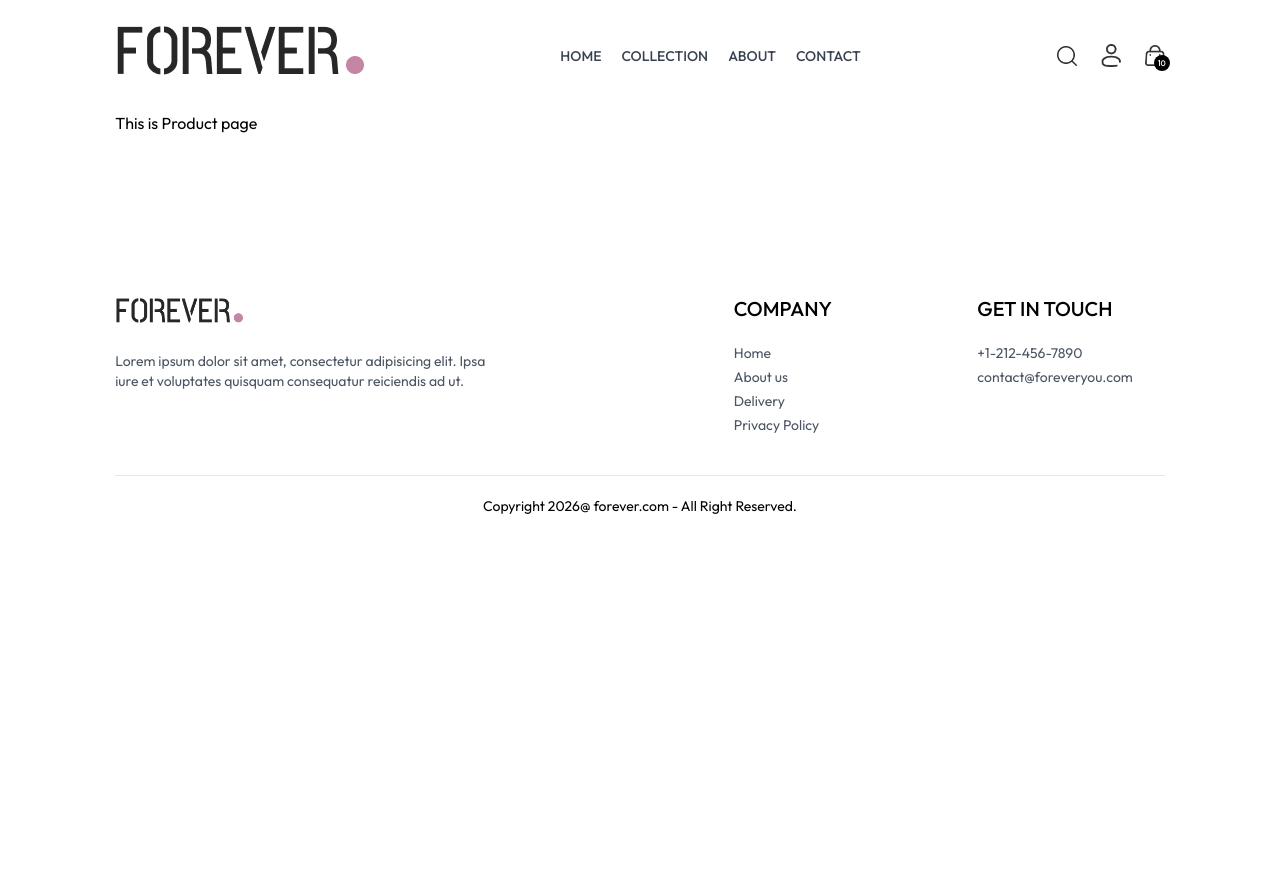
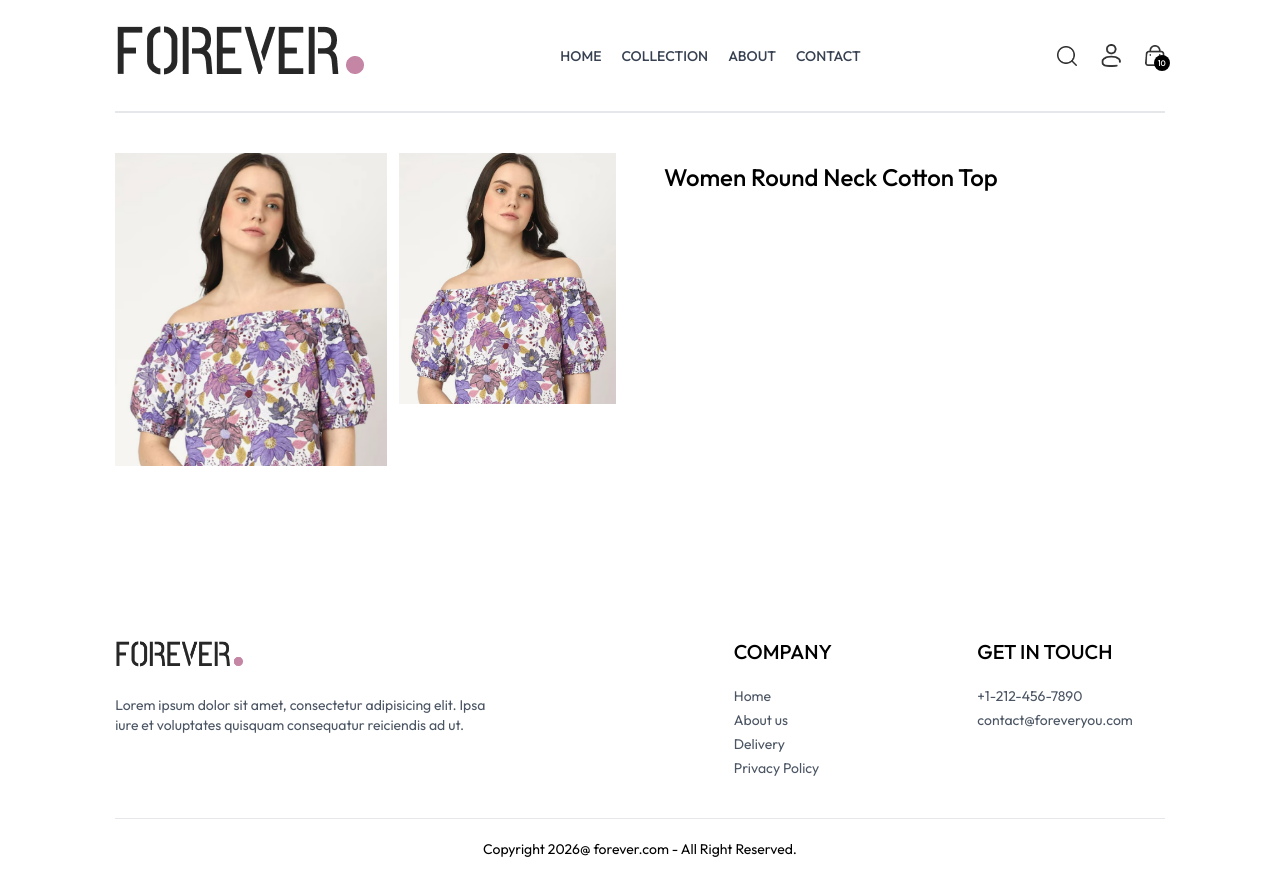
Before and after one commit to SohailBangash007/ecommerce, a React (Vite) app in the folder front-end/: page /product/aaaaa in a window 1280 px wide. Before the commit the page ends 800 px from the top, so only its background shows below. Built offline with nearby package versions, Linux system fonts and the light colour scheme.

Commit message:
update product page

```diff
--- a/front-end/src/components/SearchBar.jsx
+++ b/front-end/src/components/SearchBar.jsx
@@ -9,7 +9,7 @@
   const location = useLocation();
 
   useEffect(() => {
-    if (location.pathname.includes("collection") && showSearch) {
+    if (location.pathname.includes("collection")) {
       setVisible(true);
     }
     else {
--- a/front-end/src/pages/Collection.jsx
+++ b/front-end/src/pages/Collection.jsx
@@ -5,7 +5,7 @@
 import ProductItem from "../components/ProductItem";
 
 const Collection = () => {
-  const { products } = useContext(ShopContext);
+  const { products, search, showSearch } = useContext(ShopContext);
   const [showFilter, setShowFilter] = useState(false);
   const [filterProducts, setFilterProducts] = useState([]);
   const [category, setCategory] = useState([]);
@@ -31,6 +31,12 @@
   const applyFilter = () => {
     let productsCopy = products.slice();
     console.log("filter", productsCopy);
+
+  if(showSearch && search) {
+    productsCopy = productsCopy.filter(item => item.name.toLowerCase().includes(search.toLowerCase()));
+  }
+
+
     if (category.length > 0) {
       productsCopy = productsCopy.filter((item) =>
         category.includes(item.category),
@@ -65,7 +71,7 @@
 
   useEffect(() => {
     applyFilter();
-  }, [category, subCategory]);
+  }, [category, subCategory,search, showSearch]);
 
   useEffect(() => {
     sortProduct();
--- a/front-end/src/pages/Product.jsx
+++ b/front-end/src/pages/Product.jsx
@@ -1,11 +1,58 @@
-import React from 'react'
+import React, { useContext, useEffect, useState } from "react";
+import { useParams } from "react-router-dom";
+import { ShopContext } from "../context/ShopContext";
 
 const Product = () => {
-  return (
-    <div>
-      This is Product page
+  const { productId } = useParams();
+  const { products } = useContext(ShopContext);
+  const [productData, setProductData] = useState(false);
+  const [image, setImage] = useState("");
+
+  const fetchProductData = async () => {
+    products.map((item) => {
+      if (item._id === productId) {
+        setProductData(item);
+        setImage(item.image[0]);
+        return null;
+      }
+    });
+  };
+
+  useEffect(() => {
+    fetchProductData();
+  }, [productId]);
+
+  return productData ? (
+    <div className="border-t-2 pt-10 transition-opacity ease-in duration-500 opacity-100">
+      {/* Product Data */}
+      <div className="flex gap-12 sm:gap-12 flex-col sm:flex-row ">
+        {/* Product image */}
+        <div className="flex flex-1  flex-col-reverse gap-3 sm:flex-row">
+          <div
+            className="flex sm:flex-col overflow-x-auto sm:overflow-y-scroll justify-between sm:justify-normal sm:w[18.7%] w-full
+          "
+          >
+         {
+          productData.image.map((item,index) => (
+           <img onClick={() =>setImage (item)} src={item} key={index} className="w-[24%] sm:w-full sm:mb-3 flex-shrink-0 cursor-pointer" alt="" />
+          ))
+         }
+
+
+          </div>
+          <div className="w-full sm:w-[80%]">
+          <img className="w-full h-auto" src={image} alt="" />
+          </div>
+        </div>
+        <div className="flex-1">
+          <h1 className="font-medium text-2xl mt-2">{productData.name}</h1>
+
+        </div>
+      </div>
     </div>
-  )
-}
+  ) : (
+    <div className="opacity-0"></div>
+  );
+};
 
-export default Product
+export default Product;
```
